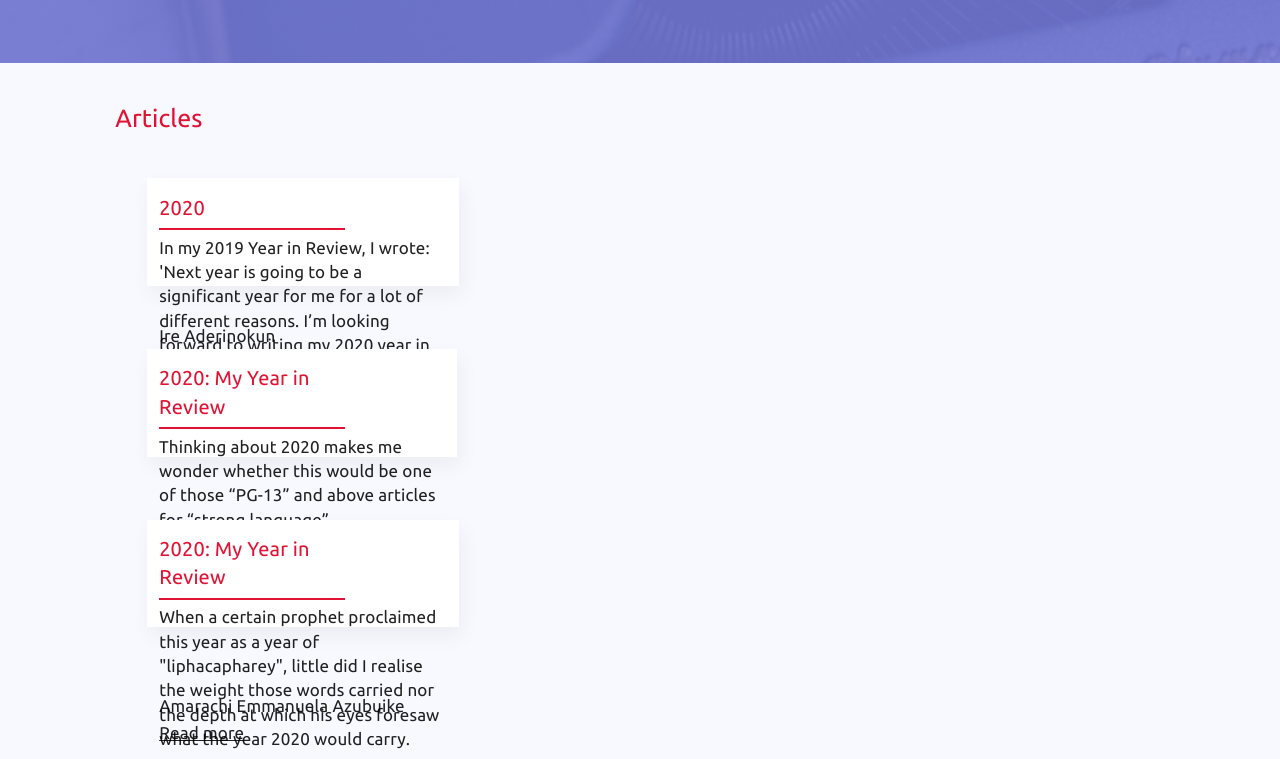
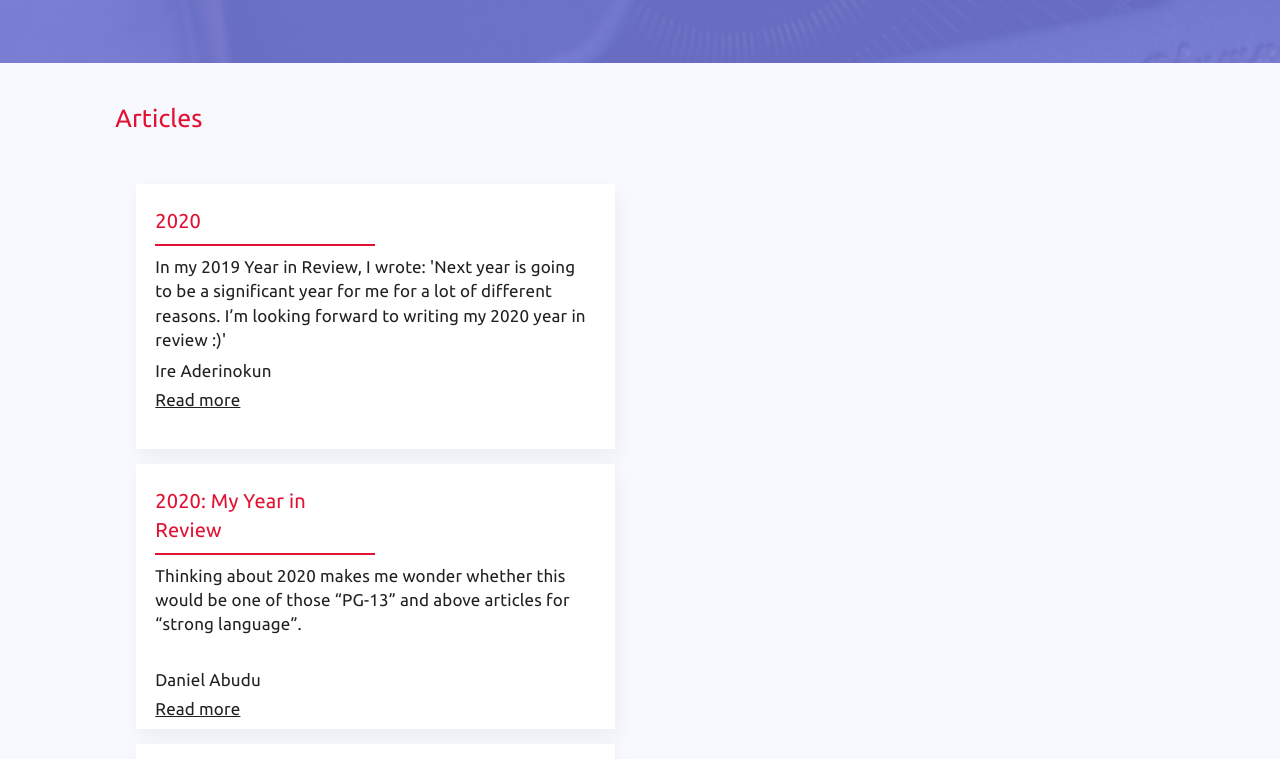
Before and after one commit to kaf-lamed-beyt/year-in-review, a Next.js app: page / in a window 1280 px wide. Shown: the part 580-1339 px from the top of the page. Built offline with nearby package versions, Linux system fonts and the light colour scheme.

Commit message:
all done

```diff
--- a/components/card/style/card.module.scss
+++ b/components/card/style/card.module.scss
@@ -1,13 +1,18 @@
 .root {
   width: 95%;
-  height: 100%;
+  height: 265px;
   margin: 3% 0;
   box-shadow: 3px 9px 20px rgba(0, 0, 0, 0.05);
   background: #fff;
+  &:hover {
+    transform: scale(1.02);
+    cursor: pointer;
+    transition: all .3s ease-in;
+  }
 }
 @media only screen and (max-width: 768px) {
   .root {
     font-size: 10px;
-    height: 460px;
+    height: 100%;
   }
 }
--- a/src/articles.js
+++ b/src/articles.js
@@ -15,7 +15,7 @@ export const articles = [
       'https://unorthodoxdaniel.medium.com/2020-my-year-in-review-277c6fdcd903/',
   },
   {
-    title: '2020: My Year in Review',
+    title: 'My 2020 Year in Review',
     previewText:
       'When a certain prophet proclaimed this year as a year of "liphacapharey", little did I realise the weight those words carried nor the depth at which his eyes foresaw what the year 2020 would carry.',
     author: 'Amarachi Emmanuela Azubuike',
--- a/src/container/content/index.js
+++ b/src/container/content/index.js
@@ -9,30 +9,31 @@ const Content = () => {
     <section className={contentStyle.content}>
       <section className={contentStyle.projects} id="articles">
         <p className={contentStyle.title}>Articles</p>
-        <Grid container xs>
-          {articles.map((article, index) => {
-            return (
-              <div className={contentStyle.cardZone}>
-                <Grid item md={4} xs={12}>
+        <Grid container>
+          <div className={contentStyle.cardZone}>
+            <Grid item lg={6} xs={12}>
+              {articles.map((article, index) => {
+                return (
                   <Card key={index}>
                     <div className={contentStyle.details}>
-                      <p className={contentStyle.articleTitle}>{article.title}</p>
-                      <p className={contentStyle.projBody}>{article.previewText}</p>
+                      <p className={contentStyle.articleTitle}>
+                        {article.title}
+                      </p>
+                      <p className={contentStyle.projBody}>
+                        {article.previewText}
+                      </p>
                       <p className={contentStyle.author}>{article.author}</p>
                       <p className={contentStyle.projLink}>
-                        <a
-                          href={article.readMore}
-                          target="__blank"
-                        >
+                        <a href={article.readMore} target="__blank">
                           Read more
                         </a>
                       </p>
                     </div>
                   </Card>
-                </Grid>
-              </div>
-            )
-          })}
+                )
+              })}
+            </Grid>
+          </div>
         </Grid>
       </section>
     </section>
--- a/src/container/content/style/content.module.scss
+++ b/src/container/content/style/content.module.scss
@@ -10,7 +10,7 @@
 .articleTitle {
   font-size: 20px;
   color: rgba(225, 18, 51);
-  width: 186px;
+  width: 220px;
   border-bottom: 2px solid rgba(225, 18, 51);
   padding: 2% 0;
   &:hover {
@@ -20,22 +20,17 @@
 }
 .cardZone {
   margin: 3% 0;
-  padding: 0 3%;
+  padding: 0 2%;
   display: flex;
   justify-content: space-between;
-  flex-wrap: wrap;
-}
-.cardImg {
-  width: 100%;
-  height: 250px;
 }
 .details {
   padding: 3% 4%;
   font-size: 17px;
-  height: 88px;
   .projBody {
     height: 80px;
     padding-top: 2%;
+    height: 100px;
   }
   .projLink {
     text-decoration: underline;
@@ -45,7 +40,7 @@
     }
   }
   .author {
-    margin-top: 5%;
+    margin-top: 3%;
   }
 }
 .title {
--- a/src/layout/Header/index.js
+++ b/src/layout/Header/index.js
@@ -13,9 +13,9 @@ const Header = () => {
         </div>
         <div className={headStyle.navLinks}>
           <ul>
-            <Link href="/about">
+            <a href="https://github.com/Caleb335/year-in-review" target="__blank">
               <li>Contribute</li>
-            </Link>
+            </a>
           </ul>
         </div>
       </header>
```
